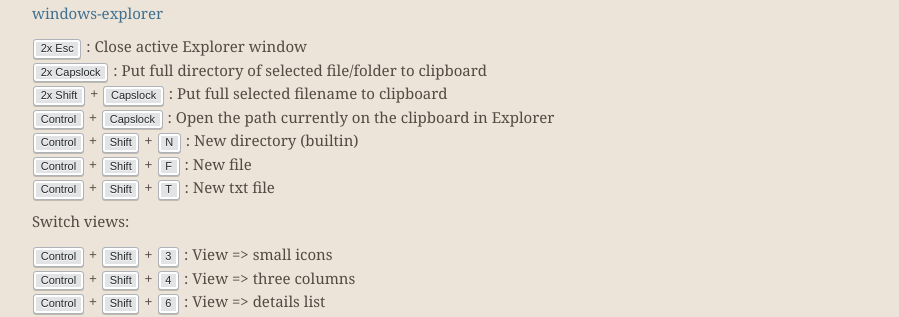
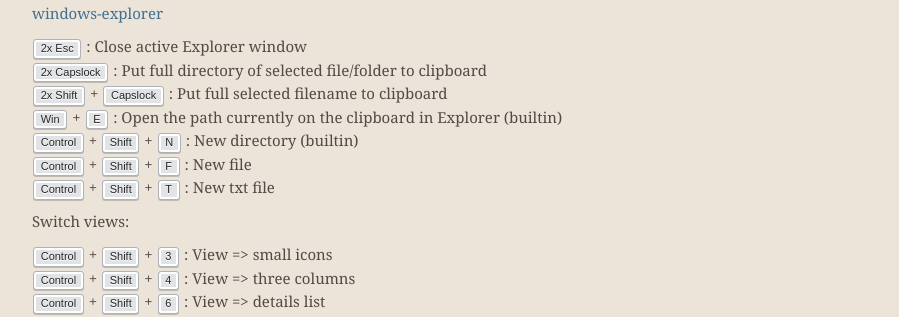
Before and after one commit to itenium-be/Mi-Ke, a Jekyll site: the page built from index.md, in a window 1280 px wide and 900 px high, scrolled down 1357 px. Shown: the part 153-470 px from the top of the window, without its empty margins (190-1089 px from the left). Built offline with Jekyll 4.4.1, drawn with Linux system fonts in a browser that asks for light colours; nearby versions of some CDN libraries.

Commit message:
merged win+e and control+capslock for opening explorer

```diff
--- a/index.md
+++ b/index.md
@@ -53,7 +53,7 @@ Run `.\init.ps1` to create some personal customization example files.
 {% include kbd k="2x Esc" l="Close active Explorer window" %}
 {% include kbd k="2x Capslock" l="Put full directory of selected file/folder to clipboard" %}
 {% include kbd k="2x Shift+Capslock" l="Put full selected filename to clipboard" %}
-{% include kbd k="Control+Capslock" l="Open the path currently on the clipboard in Explorer" %}
+{% include kbd k="Win+E" l="Open the path currently on the clipboard in Explorer (builtin)" %}
 
 {% include kbd k="Control+Shift+N" l="New directory (builtin)" %}
 {% include kbd k="Control+Shift+F" l="New file" %}
```
